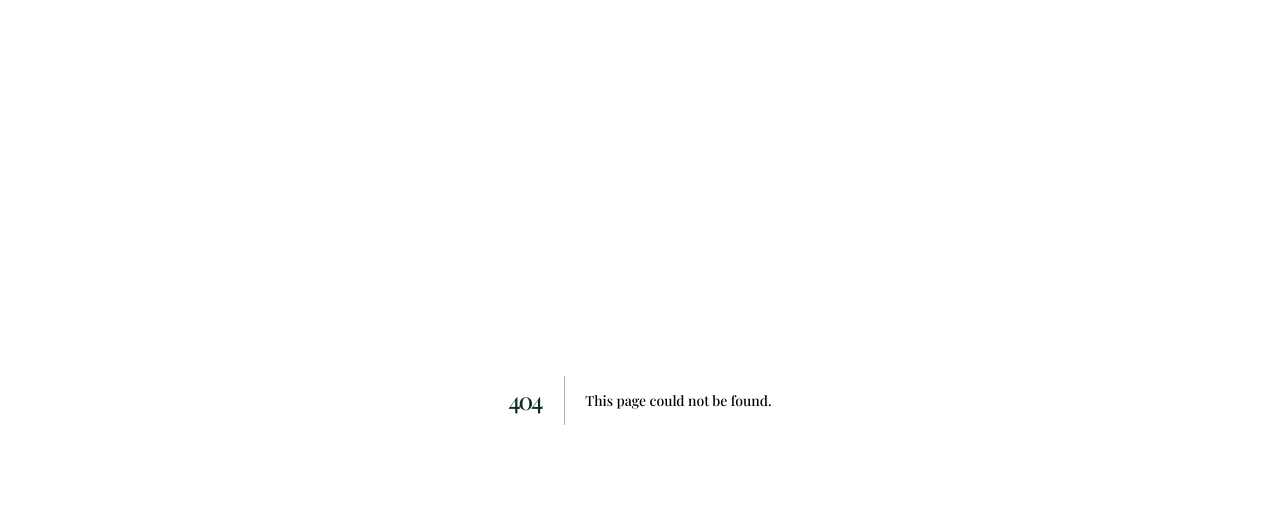
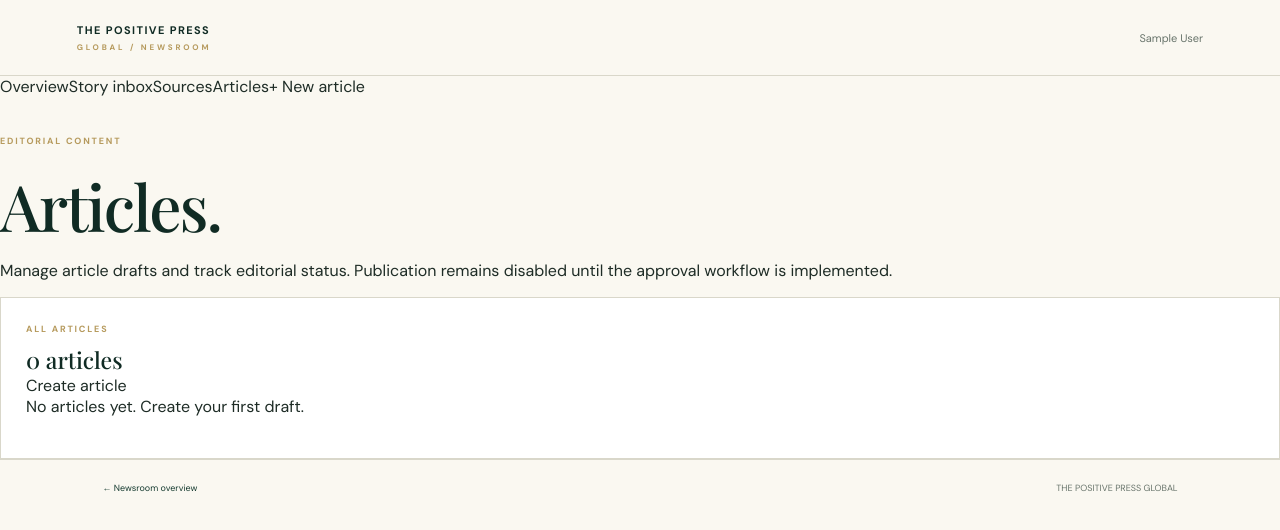
Before and after one commit to caseysmeekes/Positive-press-global, a Next.js app: page /admin/articles in a window 1280 px wide. Before the commit this address had no page. Shown: the top 530 px of the page. Built offline with nearby package versions, Linux system fonts and the light colour scheme; no server answers; the database is empty; sample sign-in values are in the browser's storage; a web font is replaced by a local one.

Commit message:
Build newsroom article list

```diff
--- /dev/null
+++ b/app/admin/articles/page.tsx
@@ -0,0 +1,28 @@
+import "../admin.css";
+import { getServerSession } from "next-auth";
+import { redirect } from "next/navigation";
+import { authOptions } from "@/lib/auth";
+import { getSql } from "@/lib/db";
+import { AdminNav } from "@/components/admin-nav";
+export const dynamic = "force-dynamic";
+
+export default async function ArticlesPage({ searchParams }: { searchParams: Promise<{ saved?: string }> }) {
+  const session = await getServerSession(authOptions);
+  if (!session?.user) redirect("/login");
+  const params = await searchParams;
+  const sql = getSql();
+  const articles = await sql`select a.id, a.title, a.slug, a.status, a.article_type, d.name as desk_name from articles a join editorial_desks d on d.id = a.desk_id order by a.updated_at desc limit 100`;
+  return <main className="newsroom">
+    <header className="newsroom-header"><a className="newsroom-brand" href="/">THE POSITIVE PRESS <span>GLOBAL / NEWSROOM</span></a><span className="newsroom-user">{session.user.name || "Editor"}</span></header>
+    <AdminNav />
+    <section className="admin-content">
+      <p className="newsroom-kicker">EDITORIAL CONTENT</p><h1 className="admin-page-title">Articles.</h1>
+      <p className="admin-page-intro">Manage article drafts and track editorial status. Publication remains disabled until the approval workflow is implemented.</p>
+      {params.saved && <p className="admin-success">Draft created.</p>}
+      <section className="newsroom-panel"><div className="admin-list-heading"><div><p className="newsroom-kicker">ALL ARTICLES</p><h2>{articles.length} articles</h2></div><a className="admin-primary admin-button-link" href="/admin/articles/new">Create article</a></div>
+        {articles.length === 0 ? <p className="admin-empty">No articles yet. Create your first draft.</p> : <div className="admin-record-list">{articles.map((article: any) => <article className="admin-record" key={article.id}><div><strong>{article.title}</strong><span>{article.desk_name} · {article.article_type} · {article.status.replaceAll("_"," ")}</span><small>/{article.slug}</small></div><span className="status-muted">{article.status}</span></article>)}</div>}
+      </section>
+    </section>
+    <footer className="newsroom-footer"><a href="/admin">← Newsroom overview</a><span>THE POSITIVE PRESS GLOBAL</span></footer>
+  </main>;
+}
```
